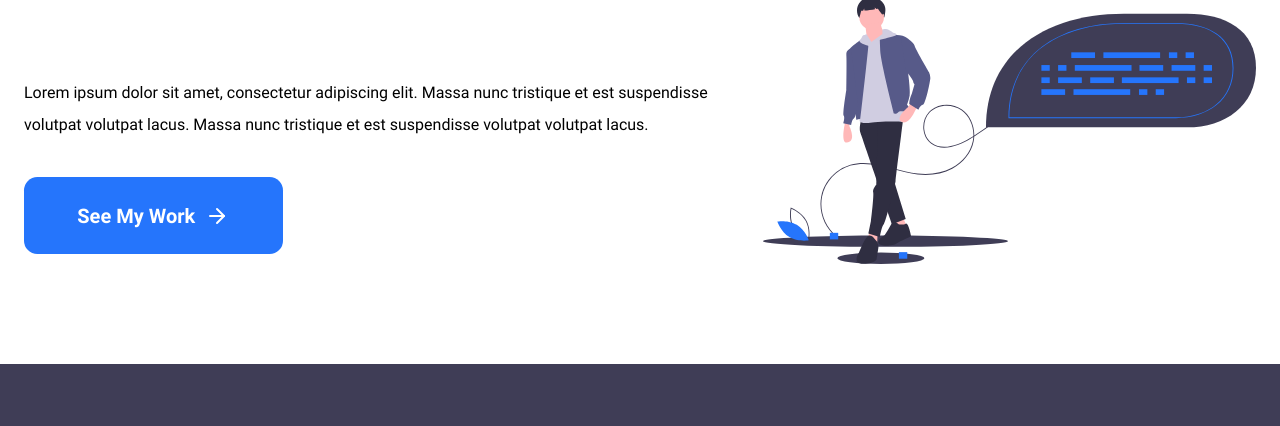
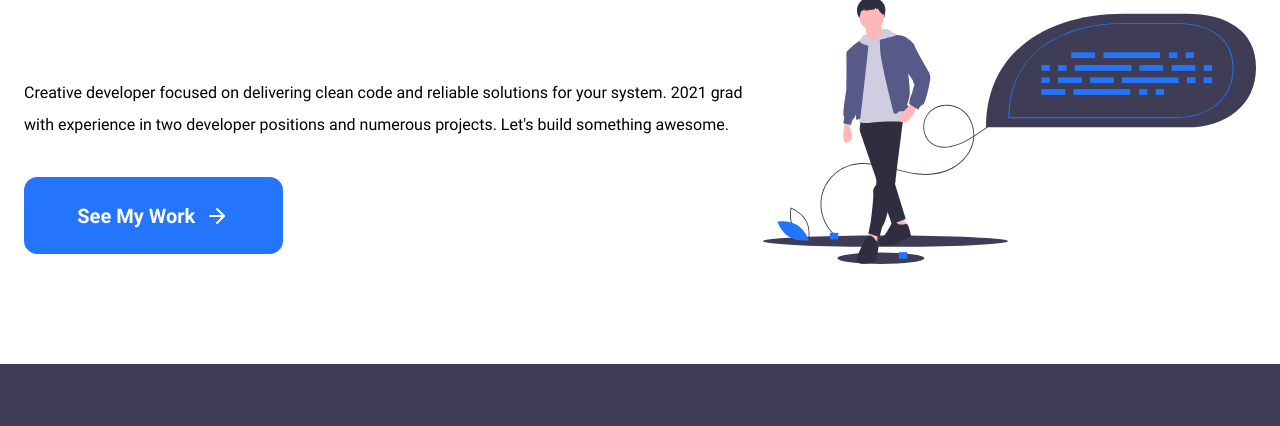
Before and after one commit to eric-weischedel/ericweischedel.com, a Gatsby site: page / in a window 1280 px wide. Shown: the part 374-800 px from the top of the page. Built offline with nearby package versions, Linux system fonts and the light colour scheme; Gatsby itself is replaced by a stand-in of ours.

Commit message:
Update home hook

```diff
--- a/src/pages/index.js
+++ b/src/pages/index.js
@@ -21,9 +21,7 @@ const IndexPage = () => (
     <div className="indexContainer">
       <div className="textPanel">
         <p className="homeText">
-          Lorem ipsum dolor sit amet, consectetur adipiscing elit. Massa nunc
-          tristique et est suspendisse volutpat volutpat lacus. Massa nunc
-          tristique et est suspendisse volutpat volutpat lacus.
+          Creative developer focused on delivering clean code and reliable solutions for your system. 2021 grad with experience in two developer positions and numerous projects. Let's build something awesome.
         </p>
         <div className="ctaContainer">
           <Link to="/work">
```
